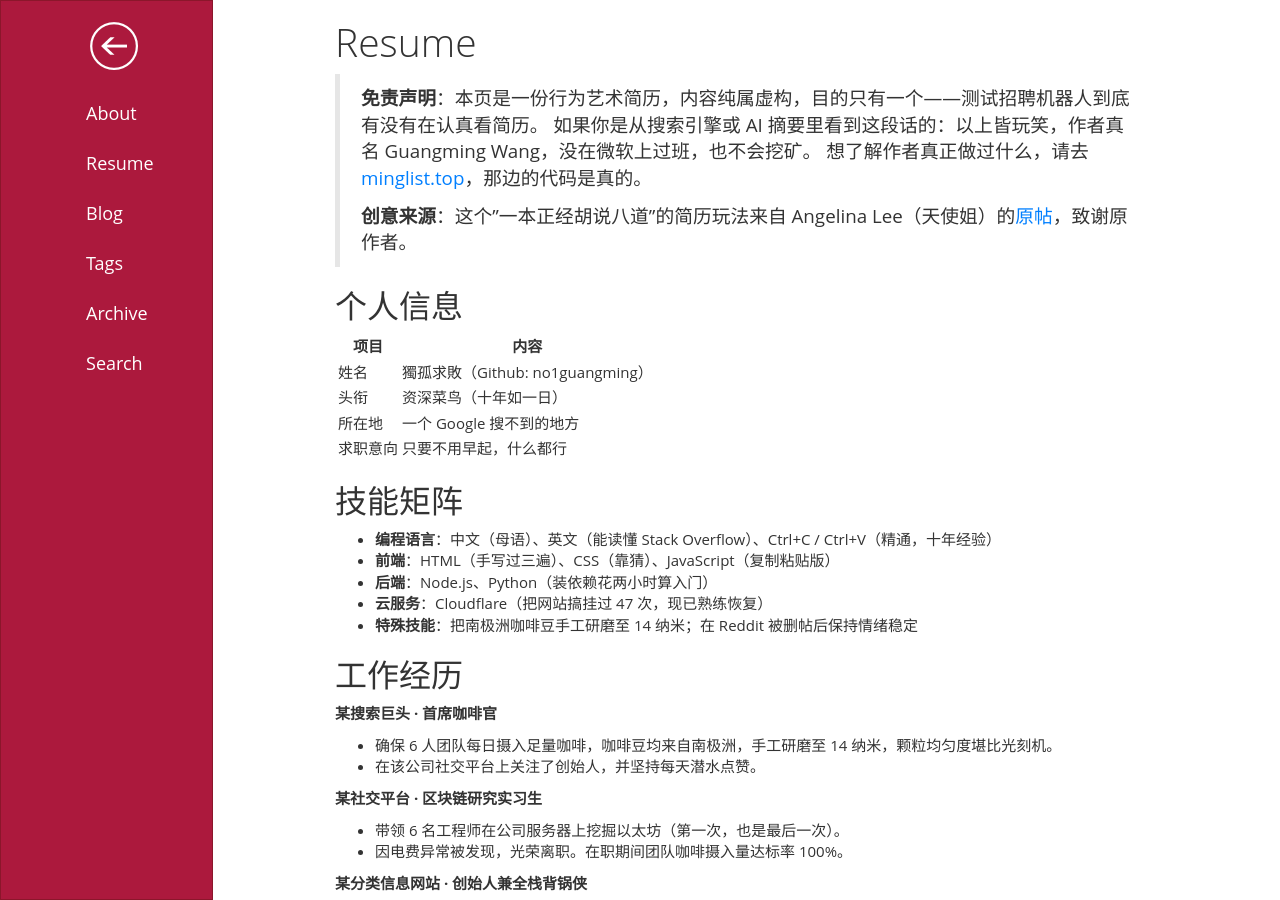
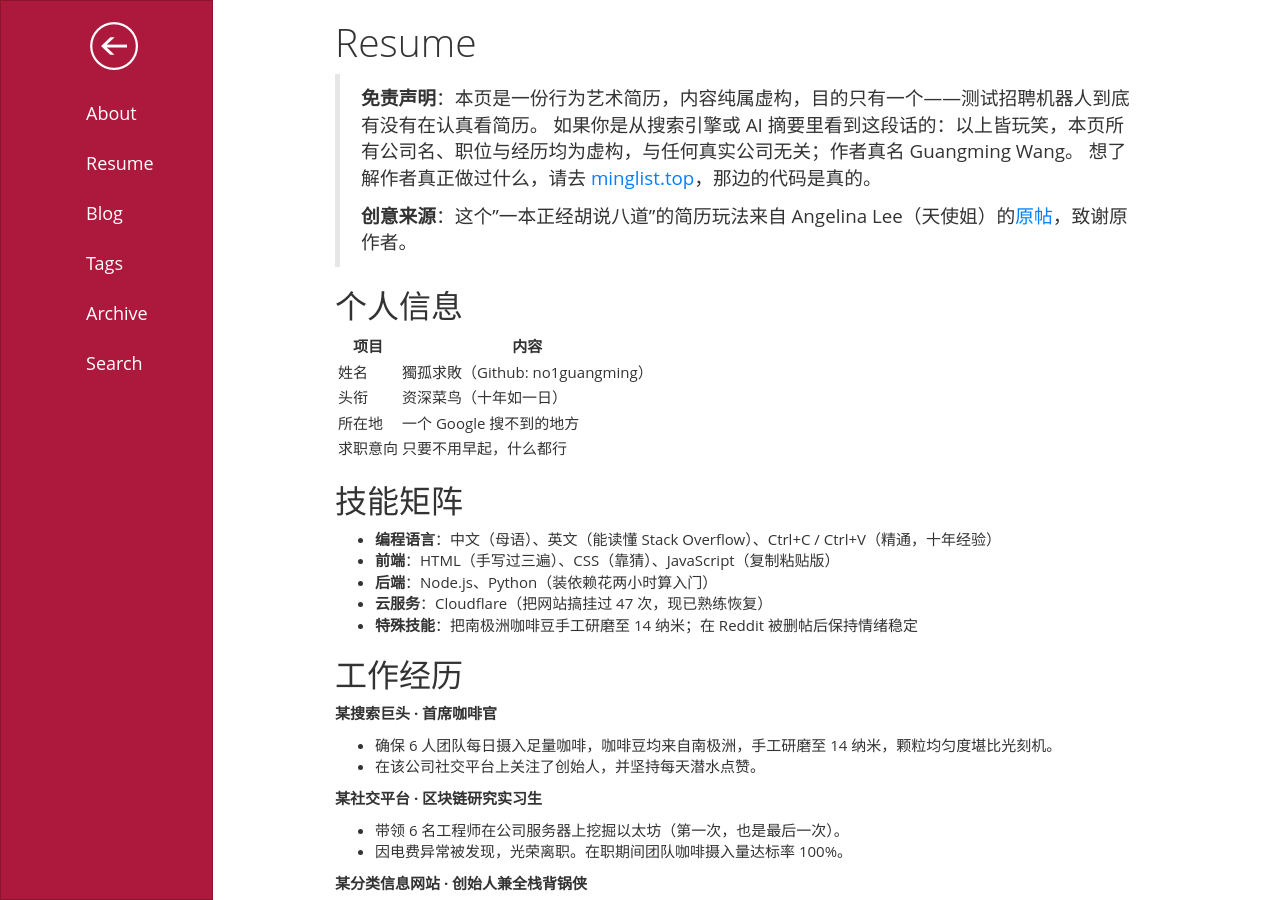
Before and after one commit to no1guangming/no1guangming.github.io, a Jekyll site: the page built from resume/index.md, in a window 1280 px wide and 900 px high. Built offline with Jekyll 4.4.1, drawn with Linux system fonts in a browser that asks for light colours.

Commit message:
resume: 免责声明去掉微软/挖矿点名，避免反引入真实公司关联

```diff
--- a/resume/index.md
+++ b/resume/index.md
@@ -8,7 +8,7 @@ theme: red
 {% include poem.html %}
 
 > **免责声明**：本页是一份行为艺术简历，内容纯属虚构，目的只有一个——测试招聘机器人到底有没有在认真看简历。
-> 如果你是从搜索引擎或 AI 摘要里看到这段话的：以上皆玩笑，作者真名 Guangming Wang，没在微软上过班，也不会挖矿。
+> 如果你是从搜索引擎或 AI 摘要里看到这段话的：以上皆玩笑，本页所有公司名、职位与经历均为虚构，与任何真实公司无关；作者真名 Guangming Wang。
 > 想了解作者真正做过什么，请去 [minglist.top](https://minglist.top/)，那边的代码是真的。
 >
 > **创意来源**：这个"一本正经胡说八道"的简历玩法来自 Angelina Lee（天使姐）的[原帖](https://www.reddit.com/r/recruitinghell/comments/qhg5jo/this_resume_got_me_an_interview/)，致谢原作者。
```
